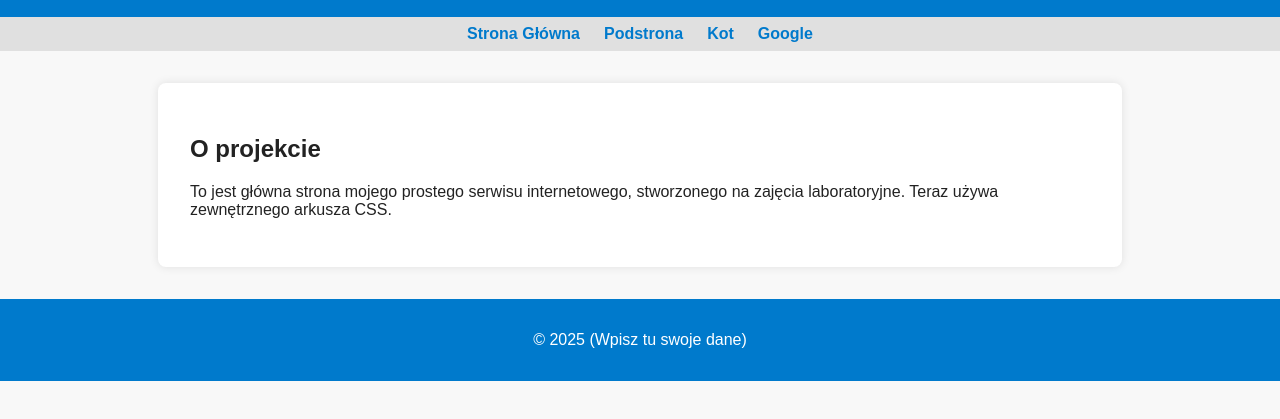
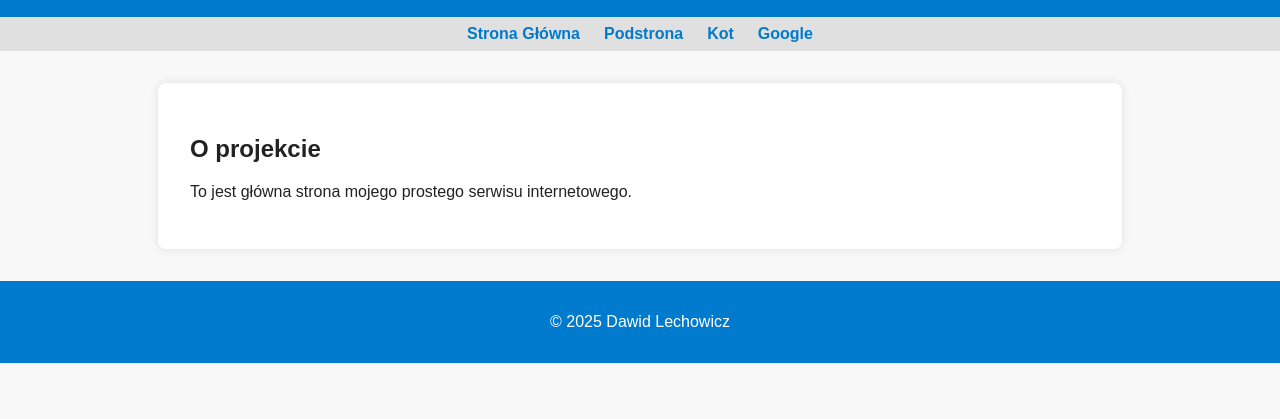
Before and after one commit to DawidLechowiczafm/Laboratorium2, a plain HTML site: page Zadanie 5/index.html in a window 1280 px wide. Shown: the part 95-514 px from the top of the page. Drawn offline with Linux system fonts and the light colour scheme.

Commit message:
Update index.html

```diff
--- a/Zadanie 5/index.html
+++ b/Zadanie 5/index.html
@@ -24,12 +24,11 @@
 
     <main>
         <h2>O projekcie</h2>
-        <p>To jest główna strona mojego prostego serwisu internetowego,
-        stworzonego na zajęcia laboratoryjne. Teraz używa zewnętrznego arkusza CSS.</p>
+        <p>To jest główna strona mojego prostego serwisu internetowego.</p>
     </main>
 
     <footer>
-        <p>&copy; 2025 (Wpisz tu swoje dane)</p>
+        <p>&copy; 2025 Dawid Lechowicz</p>
     </footer>
 
 </body>
```
